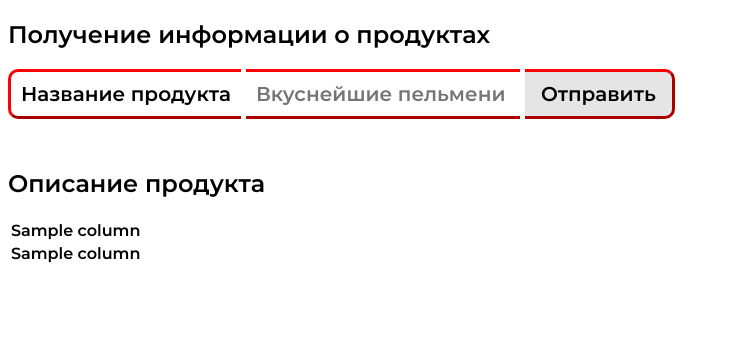
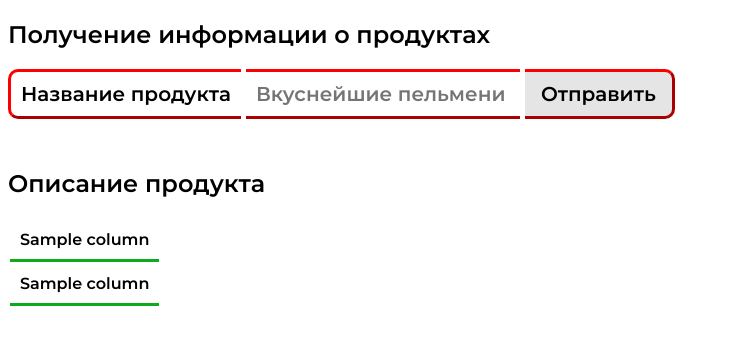
Before and after one commit to nupellot/supermarket, a Flask app: template blueprint_query/templates/db_result.html in a window 1280 px wide. Shown: the top 345 px of the page, without its empty margins (0-730 px from the left). Run offline with Flask 2, Linux system fonts and the light colour scheme; the template is opened without the code that fills it: most values are stand-ins (such as "Sample title", 1, 10 or a date in 2020).

Commit message:
Придумал дизайн для результатов

```diff
--- a/static/product_form.css
+++ b/static/product_form.css
@@ -71,7 +71,12 @@ input {
 }
 
 .ResultContainer td {
-
+    padding: 10px;
+    text-align: center;
+    border-right: none;
+    border-left: none;
+    border-bottom: 3px outset #14ff26;
+    border-top: none;
 }
 
 /*h2 { font-size  : 14pt;*/
```
